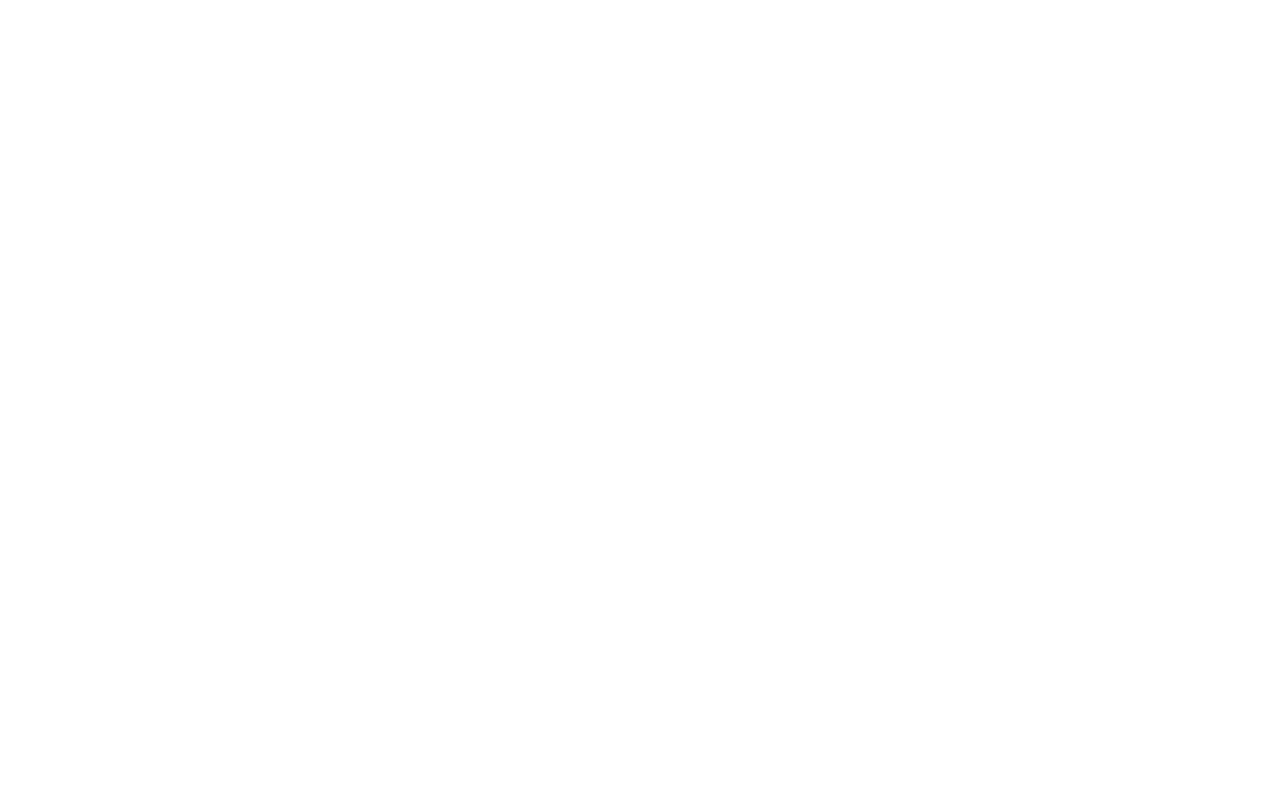
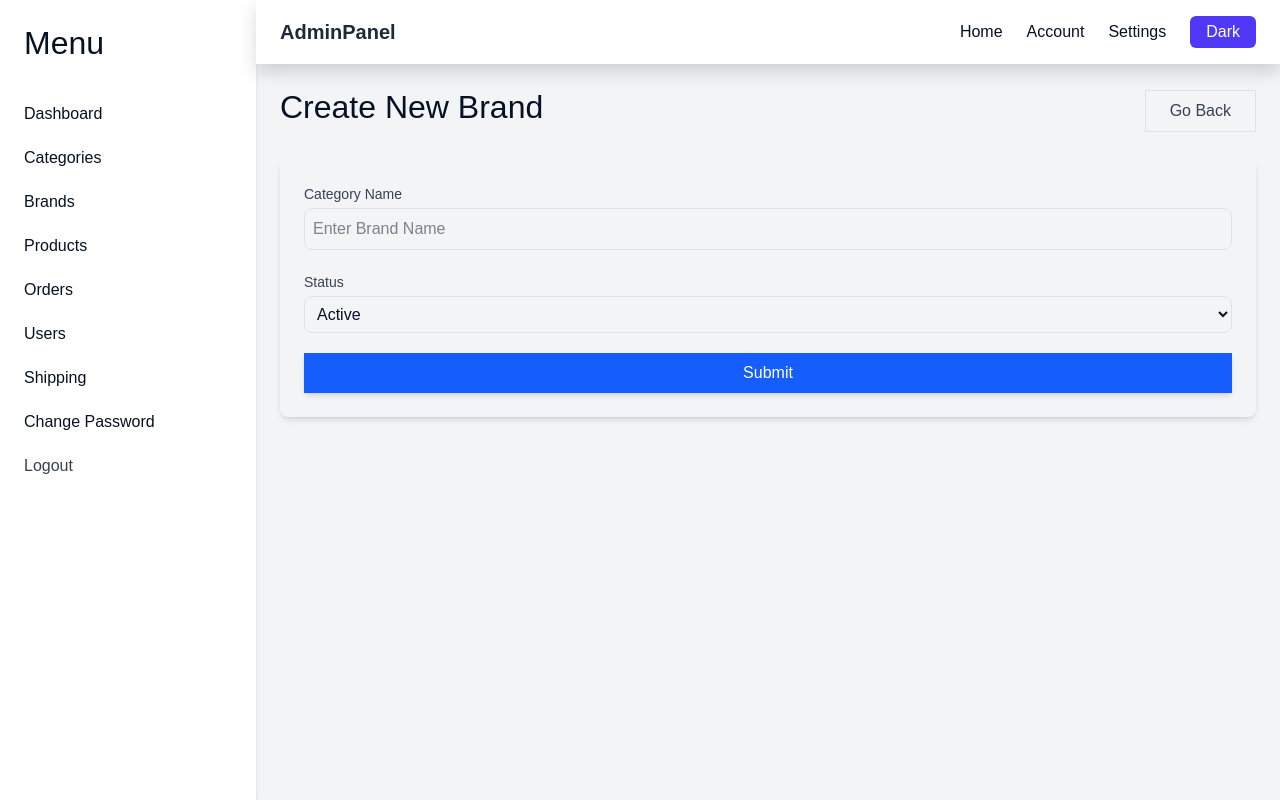
Before and after one commit to adi3763/frontend, a React (Vite) app: page /admin/brand in a window 1280 px wide. Before the commit this address had no page. Built offline with nearby package versions, Linux system fonts and the light colour scheme; sample sign-in values are in the browser's storage; a web font is replaced by a local one.

Commit message:
Brands :Show, Edit, Single,Delete->Done

```diff
--- a/src/App.jsx
+++ b/src/App.jsx
@@ -13,6 +13,8 @@ import ShowCategory from "./Components/Admin/CategoryComponents/ShowCategory";
 import EditCategory from "./Components/Admin/CategoryComponents/EditCategory";
 import CreateCategory from "./Components/Admin/CategoryComponents/CreateCategory";
 import ShowBrands from "./Components/Admin/BrandsComponents/ShowBrands";
+import CreateBrands from "./Components/Admin/BrandsComponents/CreateBrands";
+import EditBrands from "./Components/Admin/BrandsComponents/EditBrands";
 
 function App() {
   return (
@@ -34,6 +36,8 @@ function App() {
           <Route path="/admin/category" element={<CreateCategory />} />
           <Route path="/admin/category/:id" element={<EditCategory />} />
           <Route path="/admin/brands" element={<ShowBrands />} />
+          <Route path="/admin/brand" element={<CreateBrands />} />
+          <Route path="/admin/brand/:id" element={<EditBrands />} />
         </Route>
       </Routes>
     </AdminAuthProvider>
--- a/src/Components/Admin/BrandsComponents/CreateBrands.jsx
+++ b/src/Components/Admin/BrandsComponents/CreateBrands.jsx
@@ -1,7 +1,132 @@
-import React from 'react'
+import React, { useEffect, useState } from 'react'
+import AdminLayout from '../AdminCommon/AdminLayout'
+import { Spinner } from 'react-bootstrap';
+import { useNavigate, useParams } from 'react-router-dom';
+import axios from 'axios';
+import { apiUrl } from '../../Http';
 
 export default function CreateBrands() {
+
+
+
+  const [loading, setLoading] = useState(false);
+  const [formData, setFormData] = useState({
+    name:"",
+    status:1,
+  });
+
+  const changeHandler = (e) => {
+    const {name, value} = e.target;
+    setFormData((prev)=>({
+      ...prev,
+      [name]: name === "status" ? Number(value) : value, // cast select to number
+    }));
+  }
+
+
+
+  const submitHandler = async (e) => {
+    e.preventDefault();
+    // Handle form submission
+    try{
+      setLoading(true);
+      const res = await axios.post(`${apiUrl}/admin/brand`, formData,{
+        headers:{
+          "Content-Type": "application/json",
+          Authorization: `Bearer ${localStorage.getItem("adminToken")}`
+        }
+      });
+
+      console.log(res.data);
+      alert("Brand Added Successfully");
+      setLoading(false);
+
+    }catch(err){
+      setLoading(false);
+      console.log(err);
+    }
+    finally{
+      setLoading(false);
+      formData.name="";
+      formData.status=1;
+    }
+  }
+
   return (
-    <div>CreateBrands</div>
+    <div>
+      <AdminLayout>
+                <div className="flex items-center justify-between mb-6">
+          <h2 className="text-2xl font-semibold text-gray-800 dark:text-gray-100">
+            Create New Brand
+          </h2>
+          <button
+            onClick={() => navigate(-1)}
+            className="px-4 py-2 rounded-lg border border-gray-300 text-gray-700 hover:bg-gray-100 dark:border-gray-600 dark:text-gray-200 dark:hover:bg-gray-700 transition"
+          >
+            Go Back
+          </button>
+        </div>
+
+               <div className="bbg-white dark:bg-gray-800 p-6 rounded-lg shadow-md max-w-6xl mx-auto">
+          {loading ? (
+            <div className="flex items-center justify-center py-10">
+              <Spinner animation="border" />
+            </div>
+          ) : (
+            <form onSubmit={submitHandler} className="space-y-5">
+              {/* Brand Name */}
+              <div>
+                <label
+                  htmlFor="name"
+                  className="block text-sm font-medium text-gray-700 dark:text-gray-300 mb-1"
+                >
+                  Category Name
+                </label>
+                <input
+                  type="text"
+                  id="name"
+                  name="name"
+                  value={formData.name}
+                  placeholder="Enter Brand Name"
+                  required
+                  onChange={changeHandler}
+                  className="w-full rounded-lg border border-gray-300 dark:border-gray-600 dark:bg-gray-700 dark:text-gray-100 p-2 focus:ring-2 focus:ring-blue-500 focus:outline-none"
+                />
+              </div>
+
+              {/* Status */}
+              <div>
+                <label
+                  htmlFor="status"
+                  className="block text-sm font-medium text-gray-700 dark:text-gray-300 mb-1"
+                >
+                  Status
+                </label>
+                <select
+                  id="status"
+                  name="status"
+                  value={formData.status}
+                  onChange={changeHandler}
+                  required
+                  className="w-full rounded-lg border border-gray-300 dark:border-gray-600 dark:bg-gray-700 dark:text-gray-100 p-2 focus:ring-2 focus:ring-blue-500 focus:outline-none"
+                >
+                  <option value="">Select Status</option>
+                  <option value={1}>Active</option>
+                  <option value={0}>Disabled</option>
+                </select>
+              </div>
+
+              {/* Submit */}
+              <button
+                type="submit"
+                className="w-full bg-blue-600 hover:bg-blue-700 text-white font-medium py-2 px-4 rounded-lg shadow-md transition"
+              >
+                Submit
+              </button>
+            </form>
+          )}
+        </div>
+      </AdminLayout>
+    </div>
   )
 }
--- a/src/Components/Admin/BrandsComponents/EditBrands.jsx
+++ b/src/Components/Admin/BrandsComponents/EditBrands.jsx
@@ -1,7 +1,158 @@
-import React from 'react'
+import React, { useEffect, useState } from 'react'
+import { apiUrl } from '../../Http';
+import { useNavigate, useParams } from 'react-router-dom';
+import axios from 'axios';
+import AdminLayout from '../AdminCommon/AdminLayout';
+import { Spinner } from 'react-bootstrap';
 
 export default function EditBrands() {
+
+    const { id } = useParams();
+  const navigate = useNavigate();
+  const [loading, setLoading] = useState(false);
+    const [saving, setSaving] = useState(false);
+    const [error, setError] = useState("");
+
+  const [formData, setFormData] = useState({
+    name: "",
+    status: 1,
+  });
+
+  const changeHandler = (e) =>{
+    const {name,value} = e.target;
+
+    setFormData((prev)=>({
+      ...prev,
+      [name]: name === "status" ? Number(value) : value, // cast select to number
+    }));
+  }
+
+  async function getBrand(id){
+     setLoading(true);
+    setSaving(true);
+    setError("");
+    try{
+
+      const res = await axios.get(`${apiUrl}/admin/brand/${id}`,{
+          headers:{
+            Authorization: `Bearer ${localStorage.getItem("adminToken")}`
+          }
+        });
+
+        console.log(res.data.data);
+
+        const {name, status} = res.data.data || {};
+        setFormData({
+          name:name ?? "",
+          status: Number(status ?? 1),
+        });
+
+      }catch(err){
+        setError("Failed to update category.");
+        console.error("Error updating category:", err);
+      }
+      finally {
+      setSaving(false);
+      setLoading(false);
+    }
+    }
+
+    useEffect(()=>{
+      if(id){
+        getBrand(id);
+      }
+    },[id]);
+
+    async function submitHandler(e){
+      e.preventDefault();
+
+      try{
+        setLoading(true);
+        const res = await axios.put(`${apiUrl}/admin/brand/${id}`,formData,{
+          headers:{
+            "Content-Type": "application/json",
+            Authorization: `Bearer ${localStorage.getItem("adminToken")}`
+          }
+        });
+        console.log(res.data);
+        alert("Brand Updated Successfully");
+        setLoading(false);
+      }
+      catch(err){
+        console.log(err);
+      }
+    }
+
+
   return (
-    <div>EditBrands</div>
+    <div>
+<AdminLayout>
+<div className="flex items-center justify-between mb-6">
+          <h2 className="text-2xl font-semibold text-gray-800 dark:text-gray-100">
+            Edit Brands
+          </h2>
+          <button
+            onClick={() => navigate(-1)}
+            className="px-4 py-2 rounded-lg border border-gray-300 text-gray-700 hover:bg-gray-100 dark:border-gray-600 dark:text-gray-200 dark:hover:bg-gray-700 transition"
+          >
+            Go Back
+          </button>
+        </div>
+
+
+                <div className="bg-white dark:bg-gray-800 p-6 rounded-lg shadow-md">
+          {loading ? (
+            <p className="text-sm text-gray-500"><Spinner /></p>
+          ) : (
+            <form onSubmit={submitHandler} className="space-y-4">
+              <label
+                htmlFor="name"
+                className="block text-sm font-medium text-gray-700 dark:text-gray-300"
+              >
+                Category Name
+              </label>
+              <input
+                type="text"
+                id="name"
+                name="name"
+                placeholder="Enter category name"
+                value={formData.name}
+                onChange={changeHandler}
+                required
+                className="w-full rounded border p-2 dark:bg-gray-700 dark:text-gray-100"
+              />
+
+              <label
+                htmlFor="status"
+                className="block text-sm font-medium text-gray-700 dark:text-gray-300"
+              >
+                Status
+              </label>
+              <select
+                id="status"
+                name="status"
+                value={formData.status}
+                onChange={changeHandler}
+                className="w-full rounded border p-2 dark:bg-gray-700 dark:text-gray-100"
+              >
+                <option value={1}>Active</option>
+                <option value={0}>Disable</option>
+              </select>
+
+              <button
+                type="submit"
+                disabled={saving}
+                className=" my-2 px-3 py-1 rounded bg-indigo-600 text-white hover:bg-indigo-700 disabled:opacity-60"
+              >
+                {saving ? "Saving..." : "Submit"}
+              </button>
+            </form>
+          )}
+        </div>
+  </AdminLayout>
+
+
+
+    </div>
   )
 }
--- a/src/Components/Admin/BrandsComponents/ShowBrands.jsx
+++ b/src/Components/Admin/BrandsComponents/ShowBrands.jsx
@@ -76,7 +76,7 @@ useEffect(() => {
   </h1>
 
   <button className="px-4 py-2 rounded-lg bg-blue-600 text-white hover:bg-blue-700 transition"
-  onClick={()=>{navigate('/admin/category')}}
+  onClick={()=>{navigate('/admin/brand')}}
   >
     Create New Brands
   </button>
@@ -98,7 +98,7 @@ useEffect(() => {
         {!loading && !error && (
           <div className="mt-6 bg-white dark:bg-gray-800 p-6 rounded-lg shadow-md">
             {data.length === 0 ? (
-              <p className="text-sm text-gray-500">No categories found.</p>
+              <p className="text-sm text-gray-500">No Brands found.</p>
             ) : (
               <table className="min-w-full text-sm">
                 <thead className="bg-gray-50 dark:bg-gray-900/40 text-gray-600 dark:text-gray-300">
```
